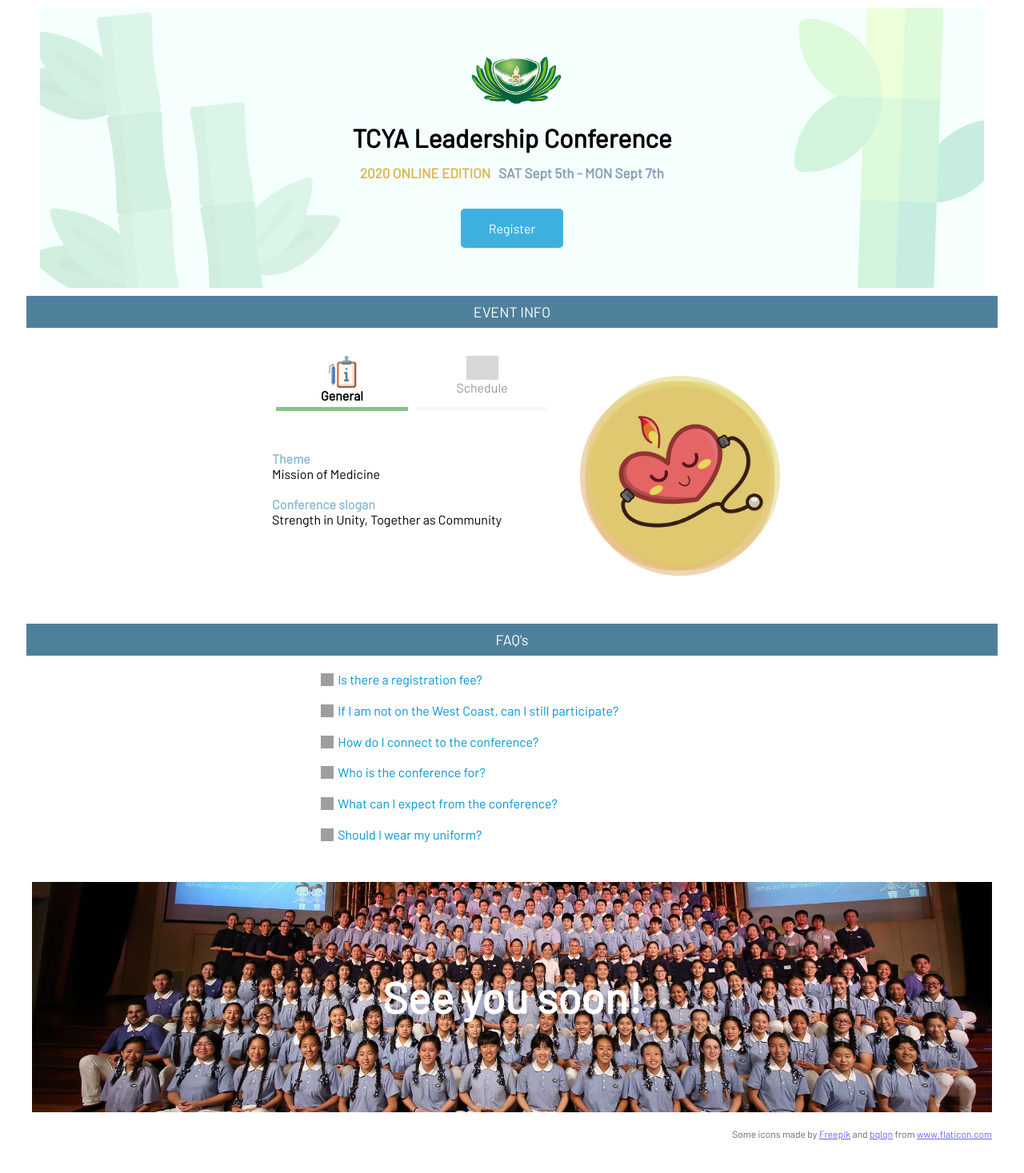
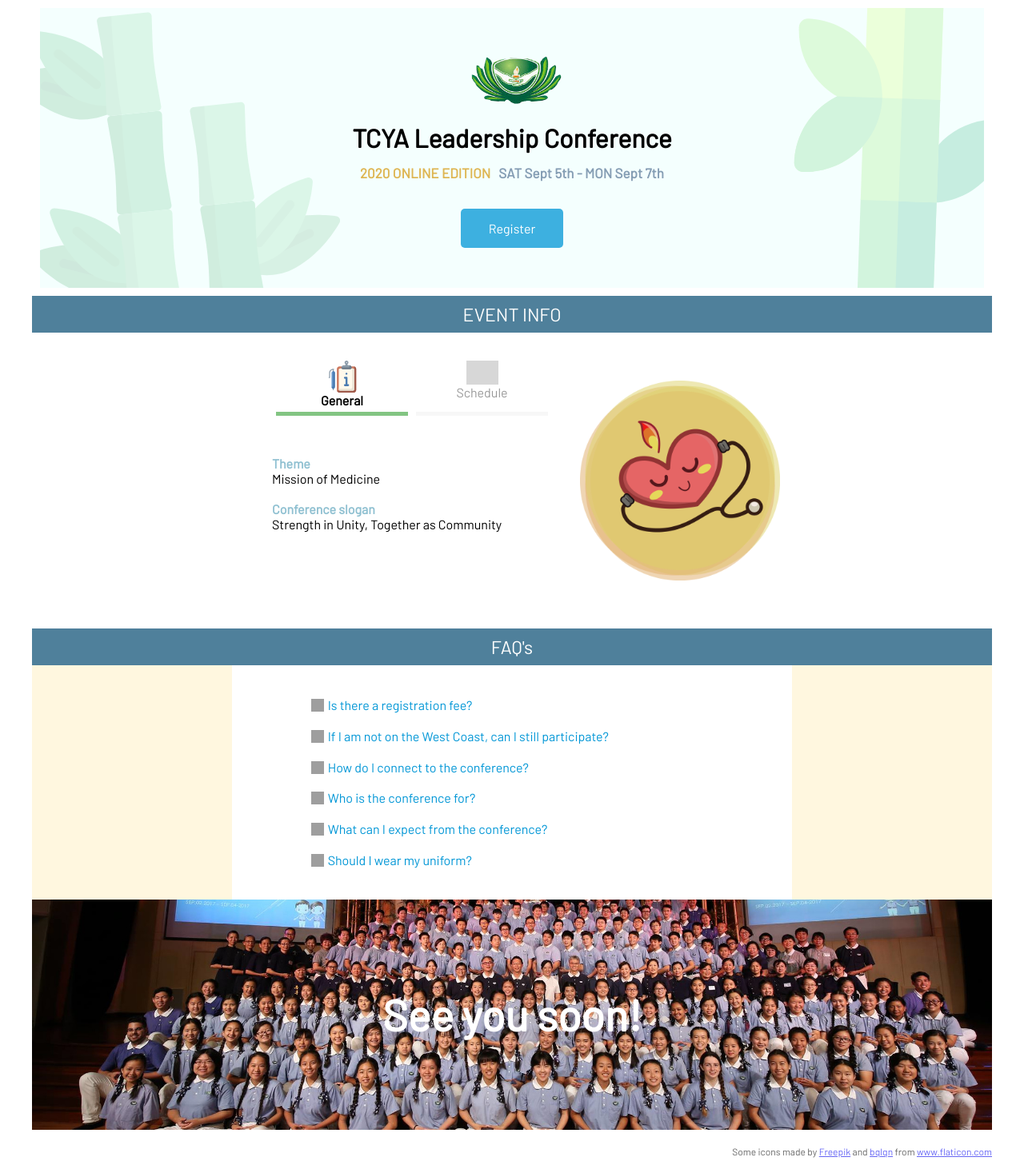
Before and after one commit to michaelaranda-web/tcya2020, a PHP site: page / in a window 1280 px wide. Shown: the whole page at 80% size. Before the commit the page ends 1426 px from the top, so only its background shows below. Run offline with PHP 8.4, Linux system fonts and the light colour scheme; some libraries are stand-ins or nearby versions; grey boxes are pictures that could not be loaded.

Commit message:
Even more styling updates.

```diff
--- a/css/index.css
+++ b/css/index.css
@@ -17,11 +17,13 @@ body {
   margin: 0 auto; }
   #main-content .section-title {
     background-color: #4f809b;
-    margin: 0 -7px;
     color: white;
-    font-size: 18px;
+    font-size: 20px;
     text-align: center;
     padding: 9px 0; }
+    @media (min-width: 800px) {
+      #main-content .section-title {
+        font-size: 23px; } }
   #main-content #header-section {
     position: relative;
     margin: 10px;
@@ -175,8 +177,11 @@ body {
         text-align: center; }
         #main-content #event-info-and-heart-section-container #event-info-section #schedule-section #schedule-section-content .schedule-day-item {
           display: flex;
-          justify-content: center;
+          justify-content: space-evenly;
           align-items: center; }
+          @supports (-ms-ime-align: auto) {
+            #main-content #event-info-and-heart-section-container #event-info-section #schedule-section #schedule-section-content .schedule-day-item {
+              justify-content: center; } }
           #main-content #event-info-and-heart-section-container #event-info-section #schedule-section #schedule-section-content .schedule-day-item .calendar-icon-container {
             position: relative;
             display: flex;
@@ -206,17 +211,35 @@ body {
         @media (min-width: 800px) {
           #main-content #event-info-and-heart-section-container #heart-section #heart-section-icon {
             max-width: 250px; } }
-  #main-content #faq-section .faq-section-content {
-    padding: 10px; }
-    #main-content #faq-section .faq-section-content #accordion {
+  #main-content #faq-section {
+    background-color: #fff7df; }
+    #main-content #faq-section .faq-section-content {
+      padding: 0 0 30px;
       width: 100%;
-      max-width: 500px; }
+      max-width: 700px;
+      background: white;
+      margin: auto; }
+      @media (min-width: 800px) {
+        #main-content #faq-section .faq-section-content {
+          padding: 30px 0; } }
+      #main-content #faq-section .faq-section-content #accordion {
+        padding: 0 10px;
+        width: 75%; }
+        @media (max-width: 800px) {
+          #main-content #faq-section .faq-section-content #accordion {
+            max-width: 400px; } }
+        @media (max-width: 800px) {
+          #main-content #faq-section .faq-section-content #accordion .ui-accordion-header {
+            margin: 15px 0 0 0;
+            border: 2px solid #b5dcb5;
+            border-radius: 3px;
+            background: #fcfffc;
+            color: #133649; } }
   #main-content #bottom-section {
     background: url("../images/tzu_shao_conference_header.jpg") center no-repeat;
     background-size: cover;
     height: 288px;
-    position: relative;
-    margin-top: 30px; }
+    position: relative; }
     #main-content #bottom-section .content {
       display: flex;
       align-items: center;
--- a/sass/index.scss
+++ b/sass/index.scss
@@ -36,9 +36,11 @@ body {
 
   .section-title {
     background-color: #4f809b;
-    margin: 0 -7px;
     color: white;
-    font-size: 18px;
+
+    @media (min-width: $tablet-portrait-min) { font-size: 23px; }
+    font-size: 20px;
+
     text-align: center;
     padding: 9px 0;
   }
@@ -249,8 +251,12 @@ body {
 
           .schedule-day-item {
             display: flex;
-            justify-content: center;
+            justify-content: space-evenly;
             align-items: center;
+
+            @supports (-ms-ime-align: auto) {
+              justify-content: center; //for Edge
+            }
 
             .calendar-icon-container {
               position: relative;
@@ -301,12 +307,34 @@ body {
   }
 
   #faq-section {
+    background-color: #fff7df;
+
     .faq-section-content {
-      padding: 10px;
+      @media (min-width: $tablet-portrait-min) { padding: 30px 0; }
+      padding: 0 0 30px;
+
+      width: 100%;
+      max-width: 700px;
+      background: white;
+      margin: auto;
 
       #accordion {
-        width: 100%;
-        max-width: 500px;
+        padding: 0 10px;
+        width: 75%;
+
+        @media (max-width: $tablet-portrait-min) {
+          max-width: 400px;
+        }
+
+        .ui-accordion-header {
+          @media (max-width: $tablet-portrait-min) {
+            margin: 15px 0 0 0;
+            border: 2px solid #b5dcb5;
+            border-radius: 3px;
+            background: #fcfffc;
+            color: #133649;
+          }
+        }
       }
     }
   }
@@ -316,7 +344,6 @@ body {
     background-size: cover;
     height: 288px;
     position: relative;
-    margin-top: 30px;
 
     .content {
       display: flex;
```
Also changed, not shown: 1 other file.
